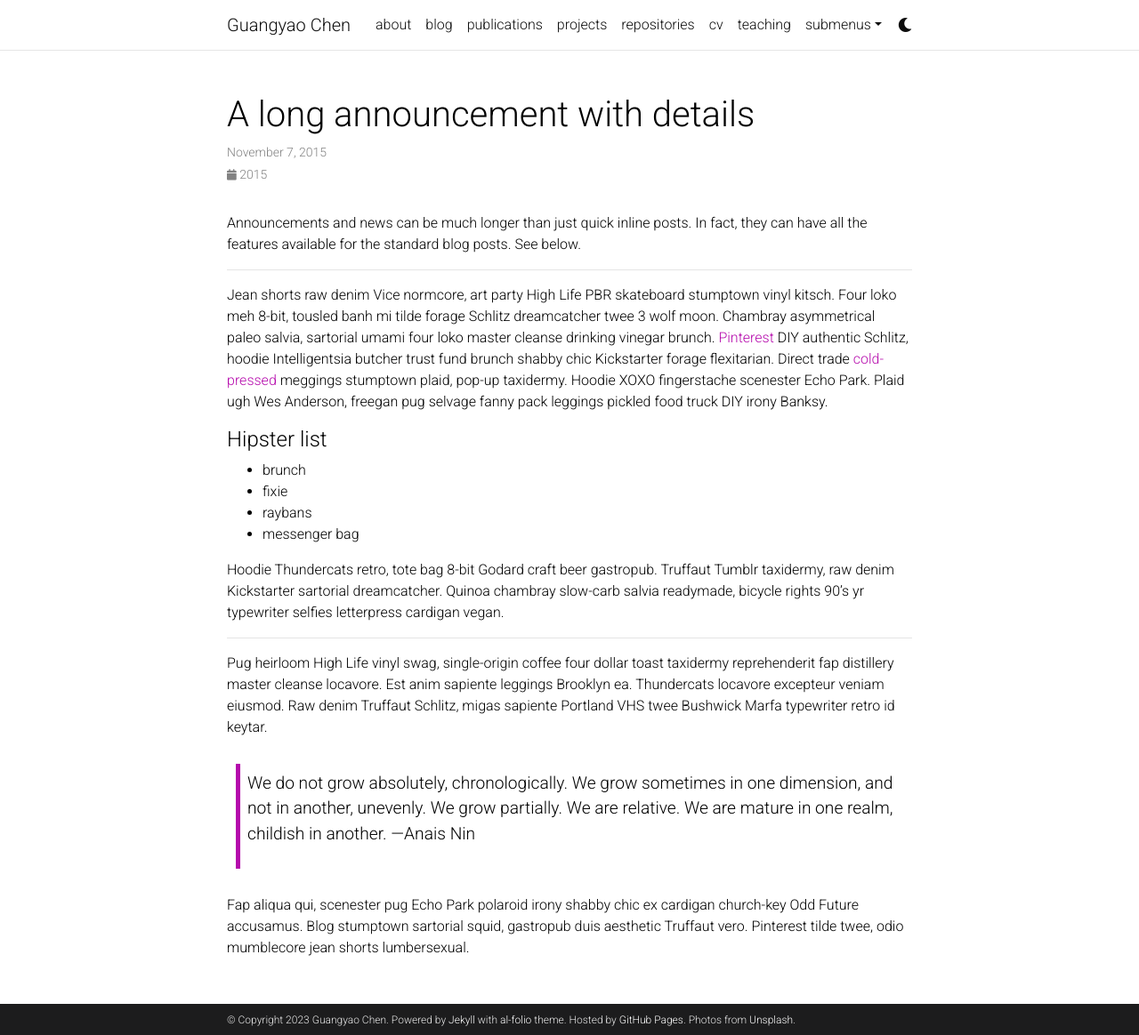
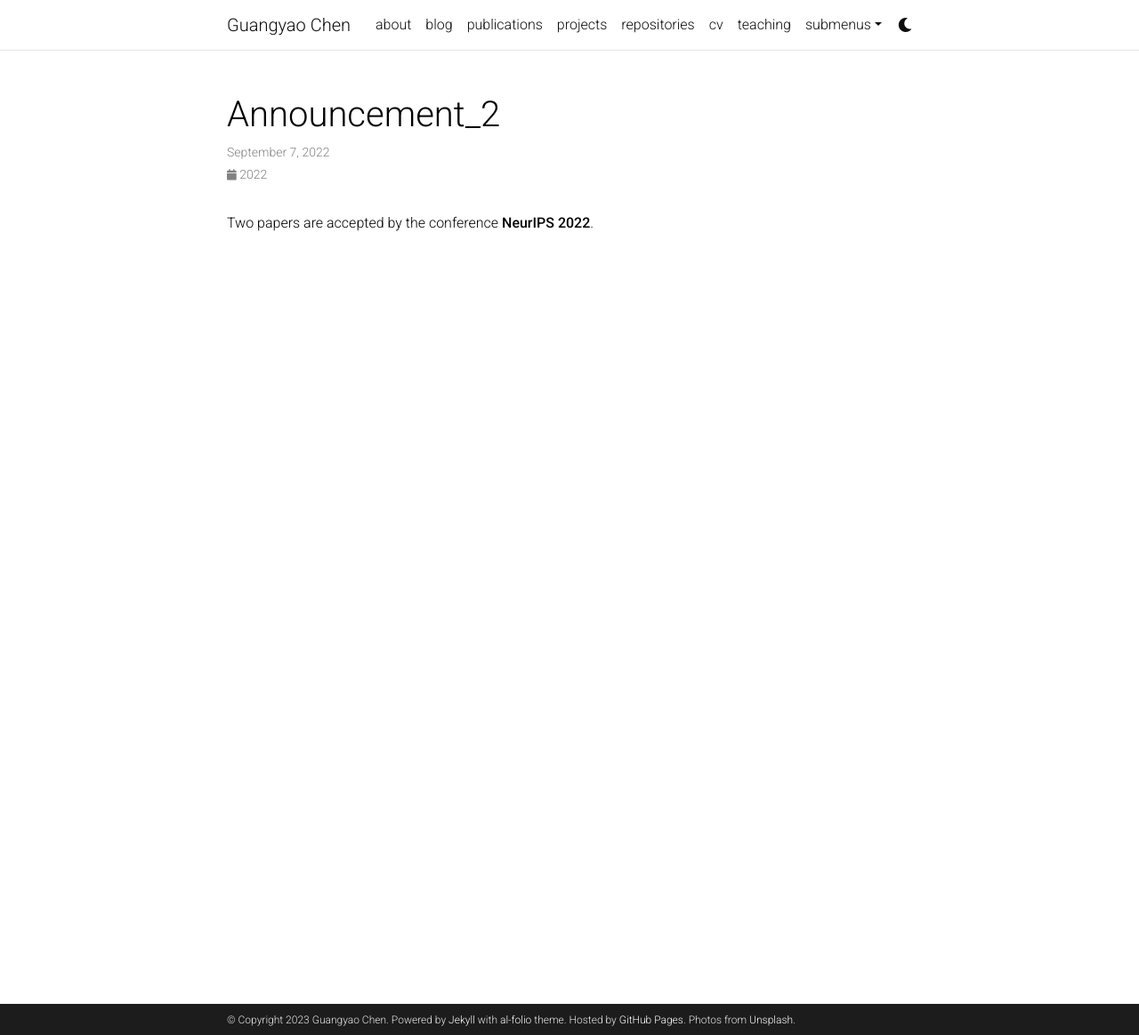
Before and after one commit to iCGY96/iCGY96.github.io, a Jekyll site: the page built from _news/announcement_2.md, in a window 1280 px wide and 1164 px high. Shown: the whole window at 89% size. Built offline with Jekyll 4.4.1, drawn with Linux system fonts in a browser that asks for light colours; comment, search, counter and statistics services are not loaded; a style sheet for code colours, icons or effects is not loaded.

Commit message:
update news

```diff
--- a/_news/announcement_2.md
+++ b/_news/announcement_2.md
@@ -1,32 +1,9 @@
 ---
 layout: post
-title: A long announcement with details
-date: 2015-11-07 16:11:00-0400
-inline: false
+# title: A long announcement with details
+date: 2022-09-07 16:11:00-0400
+inline: true
 related_posts: false
 ---
 
-Announcements and news can be much longer than just quick inline posts. In fact, they can have all the features available for the standard blog posts. See below.
-
-***
-
-Jean shorts raw denim Vice normcore, art party High Life PBR skateboard stumptown vinyl kitsch. Four loko meh 8-bit, tousled banh mi tilde forage Schlitz dreamcatcher twee 3 wolf moon. Chambray asymmetrical paleo salvia, sartorial umami four loko master cleanse drinking vinegar brunch. <a href="https://www.pinterest.com">Pinterest</a> DIY authentic Schlitz, hoodie Intelligentsia butcher trust fund brunch shabby chic Kickstarter forage flexitarian. Direct trade <a href="https://en.wikipedia.org/wiki/Cold-pressed_juice">cold-pressed</a> meggings stumptown plaid, pop-up taxidermy. Hoodie XOXO fingerstache scenester Echo Park. Plaid ugh Wes Anderson, freegan pug selvage fanny pack leggings pickled food truck DIY irony Banksy.
-
-#### Hipster list
-<ul>
-    <li>brunch</li>
-    <li>fixie</li>
-    <li>raybans</li>
-    <li>messenger bag</li>
-</ul>
-
-Hoodie Thundercats retro, tote bag 8-bit Godard craft beer gastropub. Truffaut Tumblr taxidermy, raw denim Kickstarter sartorial dreamcatcher. Quinoa chambray slow-carb salvia readymade, bicycle rights 90's yr typewriter selfies letterpress cardigan vegan.
-
-***
-
-Pug heirloom High Life vinyl swag, single-origin coffee four dollar toast taxidermy reprehenderit fap distillery master cleanse locavore. Est anim sapiente leggings Brooklyn ea. Thundercats locavore excepteur veniam eiusmod. Raw denim Truffaut Schlitz, migas sapiente Portland VHS twee Bushwick Marfa typewriter retro id keytar.
-
-> We do not grow absolutely, chronologically. We grow sometimes in one dimension, and not in another, unevenly. We grow partially. We are relative. We are mature in one realm, childish in another.
-> —Anais Nin
-
-Fap aliqua qui, scenester pug Echo Park polaroid irony shabby chic ex cardigan church-key Odd Future accusamus. Blog stumptown sartorial squid, gastropub duis aesthetic Truffaut vero. Pinterest tilde twee, odio mumblecore jean shorts lumbersexual.
+Two papers are accepted by the conference **NeurIPS 2022**.
```
Also changed, not shown: _news/announcement_1.md (+2 -2 lines), _news/announcement_3.md (+2 -2 lines), _news/announcement_4.md (added, +8 -0 lines).
